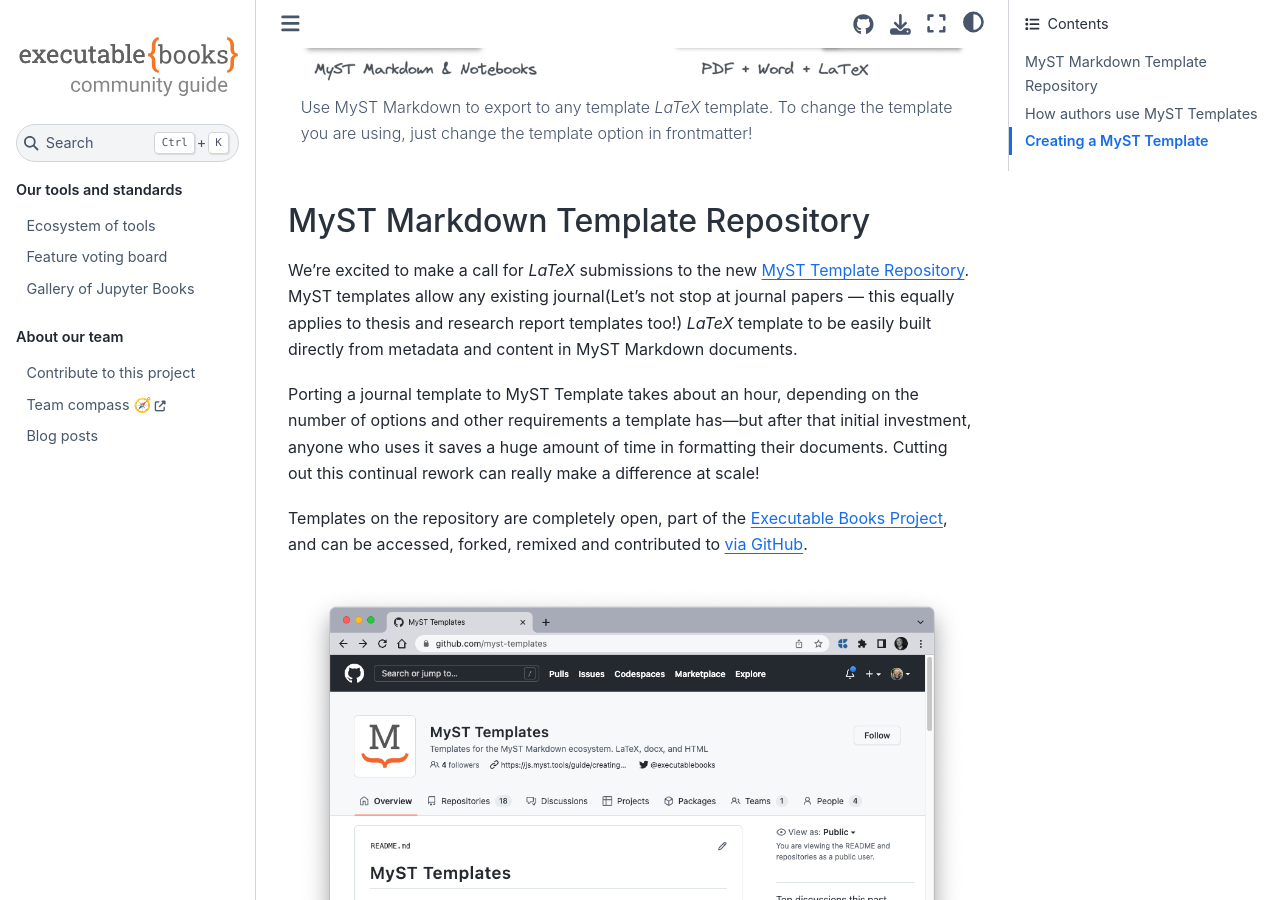
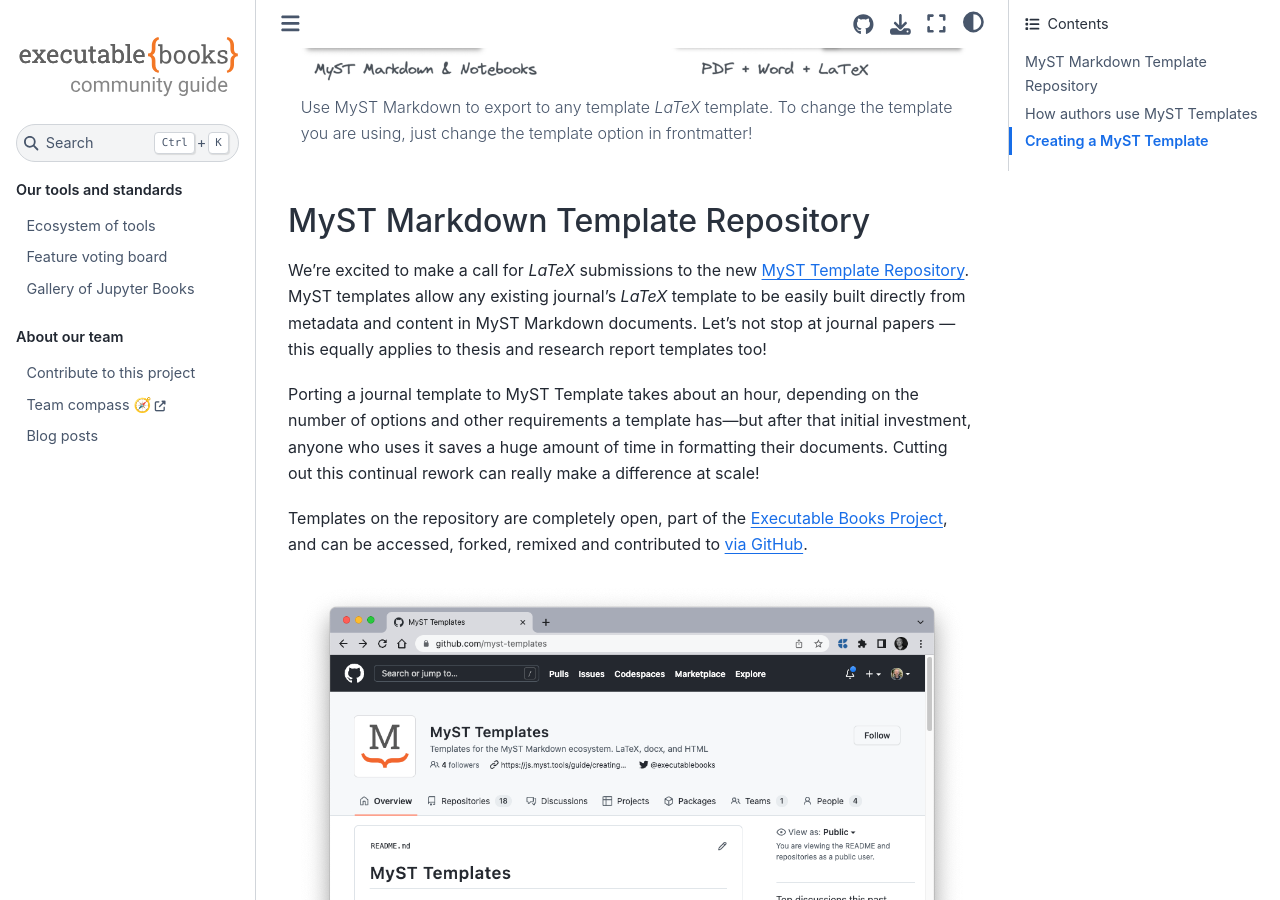
Before and after one commit to executablebooks/meta, a Sphinx documentation site: the page built from docs/blog/2023-01-31-call-for-myst-templates.md, in a window 1280 px wide and 900 px high, scrolled down 1036 px. Built offline with Sphinx 7.4.7 and the Sphinx Book theme 1.1.4, drawn with Linux system fonts in a browser that asks for light colours.

```diff
--- a/docs/blog/2023-01-31-call-for-myst-templates.md
+++ b/docs/blog/2023-01-31-call-for-myst-templates.md
@@ -40,7 +40,7 @@ Use MyST Markdown to export to any template *LaTeX* template. To change the temp
 
 ## MyST Markdown Template Repository
 
-We're excited to make a call for _LaTeX_ submissions to the new [MyST Template Repository](https://github.com/myst-templates). MyST templates allow any existing journal(Let’s not stop at journal papers — this equally applies to thesis and research report templates too!) _LaTeX_ template to be easily built directly from metadata and content in MyST Markdown documents.
+We're excited to make a call for _LaTeX_ submissions to the new [MyST Template Repository](https://github.com/myst-templates). MyST templates allow any existing journal's  _LaTeX_ template to be easily built directly from metadata and content in MyST Markdown documents. Let’s not stop at journal papers — this equally applies to thesis and research report templates too!
 
 Porting a journal template to MyST Template takes about an hour, depending on the number of options and other requirements a template has—but after that initial investment, anyone who uses it saves a huge amount of time in formatting their documents. Cutting out this continual rework can really make a difference at scale!
 
```
